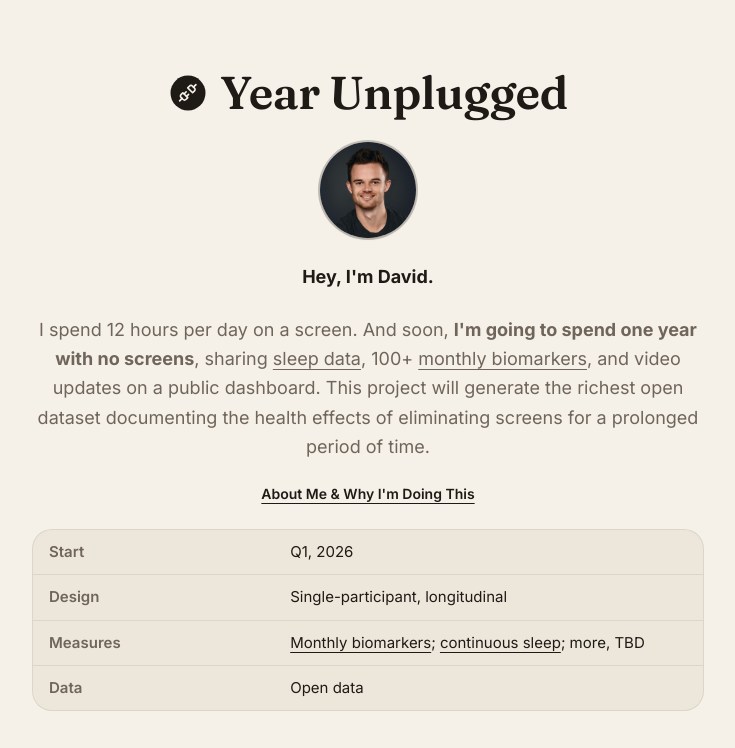
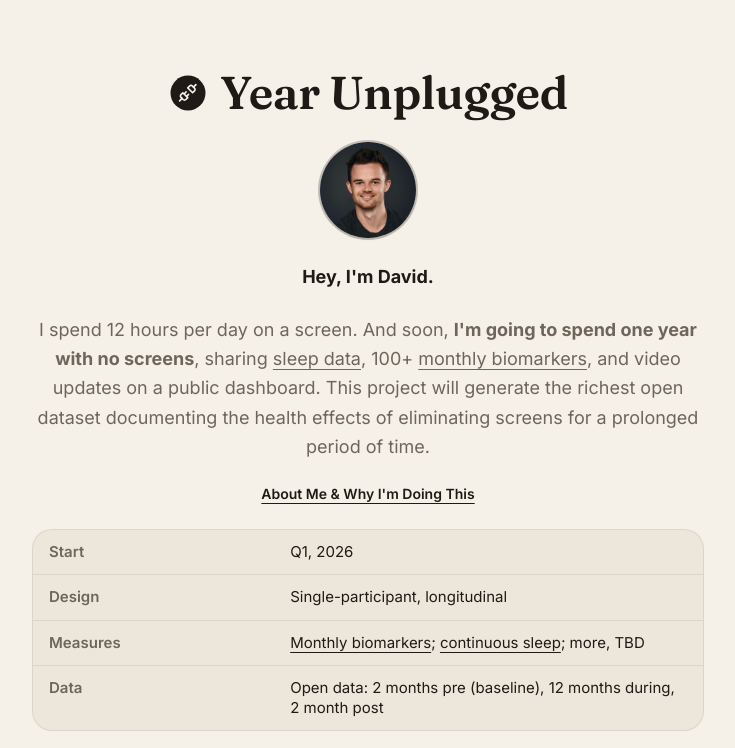
Before and after one commit to dvdaines/year-unplugged-dashboard, a Next.js app: page / in a window 1280 px wide. Shown: the top 748 px of the page, without its empty margins (272-1007 px from the left). Built offline with nearby package versions, Linux system fonts and the light colour scheme.

Commit message:
update experiment data duration

```diff
--- a/app/page.tsx
+++ b/app/page.tsx
@@ -78,7 +78,7 @@ export default function Home() {
                 </tr>
                 <tr>
                   <th scope="row">Data</th>
-                  <td>Open data</td>
+                  <td>Open data: 2 months pre (baseline), 12 months during, 2 month post</td>
                 </tr>
               </tbody>
             </table>
```
